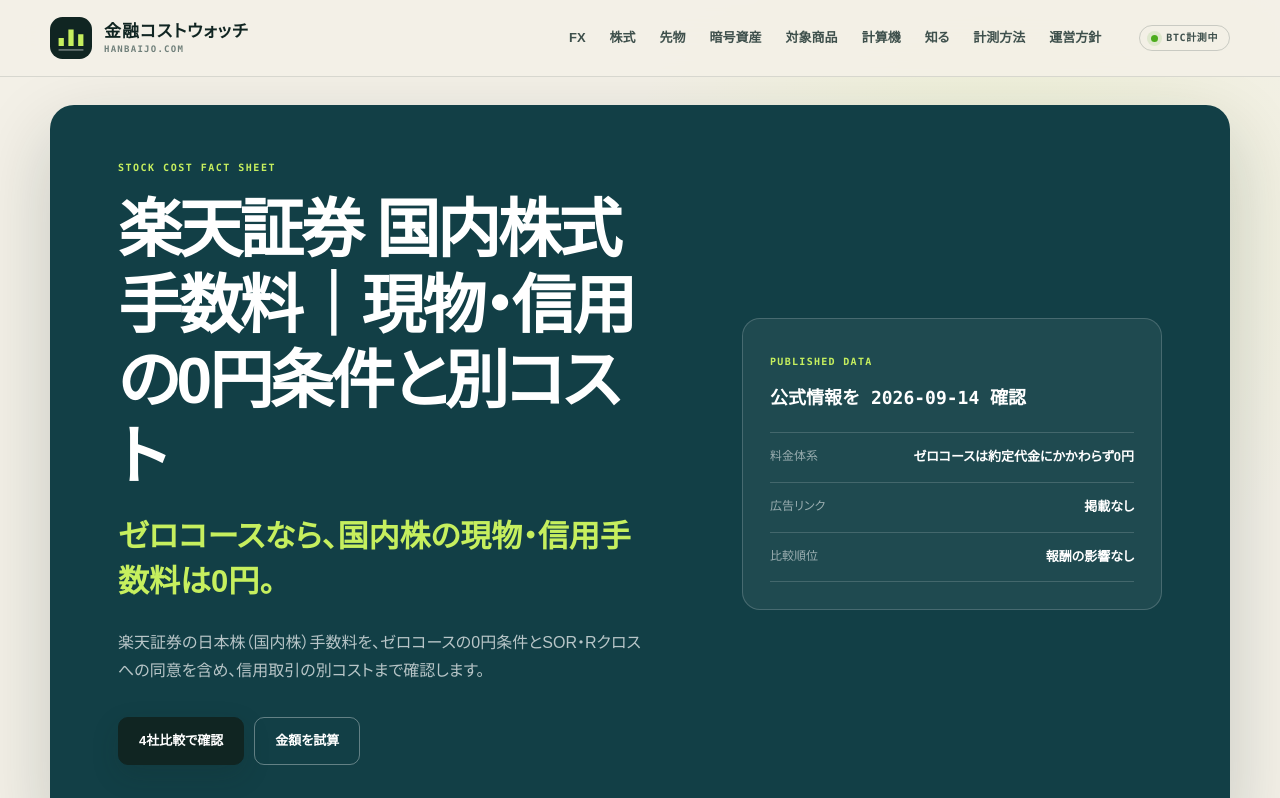
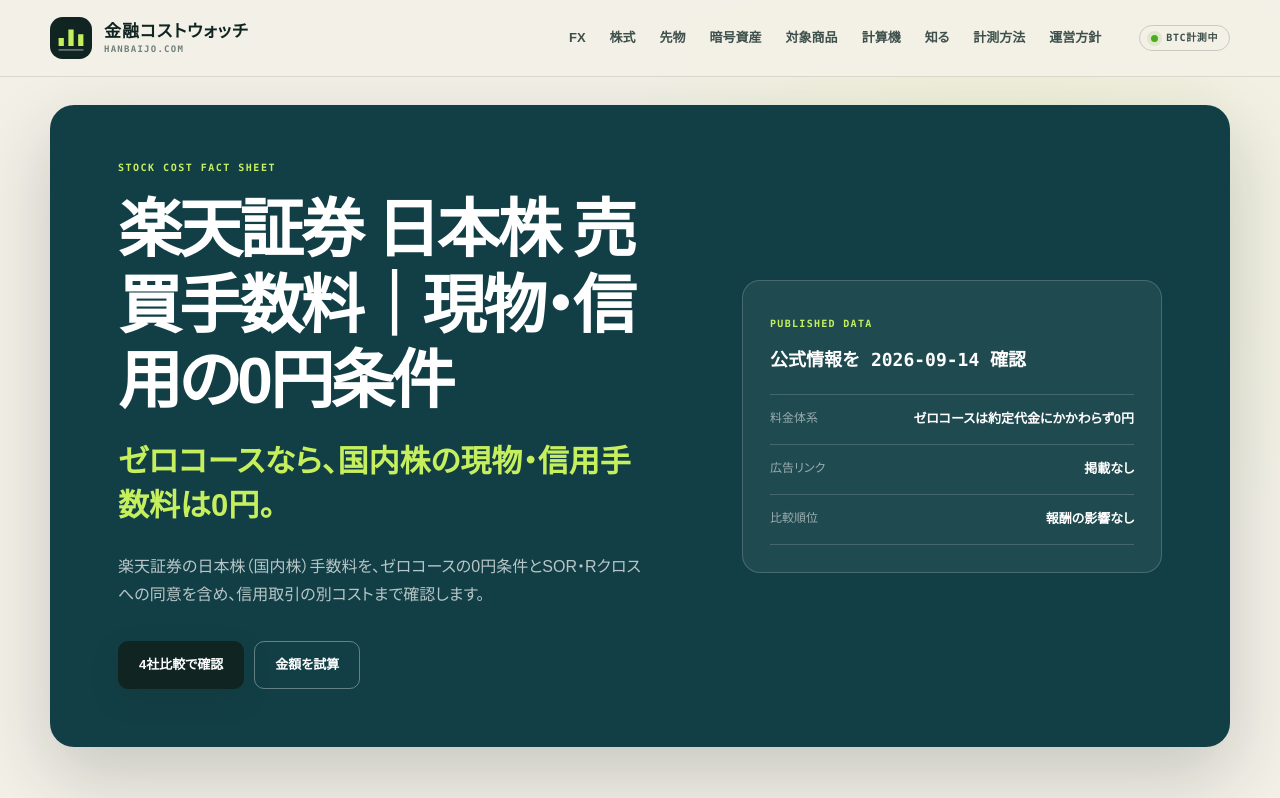
Before and after one commit to mrok18/hanbaijo, a Next.js app: page /stocks/rakuten in a window 1280 px wide. Shown: the top 798 px of the page. Built offline with nearby package versions, Linux system fonts and the light colour scheme.

Commit message:
seo: clarify rakuten japan stock fees

```diff
--- a/app/stocks/rakuten/page.tsx
+++ b/app/stocks/rakuten/page.tsx
@@ -2,16 +2,16 @@ import StockProviderFactSheet from '@/components/StockProviderFactSheet';
 import { STOCK_PROVIDERS } from '@/lib/stock-providers';
 
 export const metadata = {
-  title: '楽天証券 手数料｜国内株式とFXの確認ポイント',
-  description: '楽天証券の国内株式手数料を、現物・信用のゼロコース0円条件、SOR・Rクロスの同意、金利・貸株料など別コストに分けて確認します。FXの取引手数料・スプレッド・スワップは専用記事へ案内します。',
+  title: '楽天証券 日本株 売買手数料｜現物・信用の0円条件',
+  description: '楽天証券の日本株（国内株式）売買手数料を、現物・信用のゼロコース0円条件、SOR・Rクロスの同意、金利・貸株料など別コストに分けて確認します。',
   alternates: { canonical: '/stocks/rakuten' },
 };
 
 export default function Page() {
   return <StockProviderFactSheet
     provider={STOCK_PROVIDERS.rakuten}
-    heading="楽天証券 国内株式 手数料｜現物・信用の0円条件と別コスト"
-    keyNumbersHeading="楽天証券 国内株式 手数料と別コスト"
+    heading="楽天証券 日本株 売買手数料｜現物・信用の0円条件"
+    keyNumbersHeading="楽天証券 日本株の売買手数料と別コスト"
     relatedArticles={[
     {
       href: '/articles/rakuten-securities-domestic-stock-fees',
```
